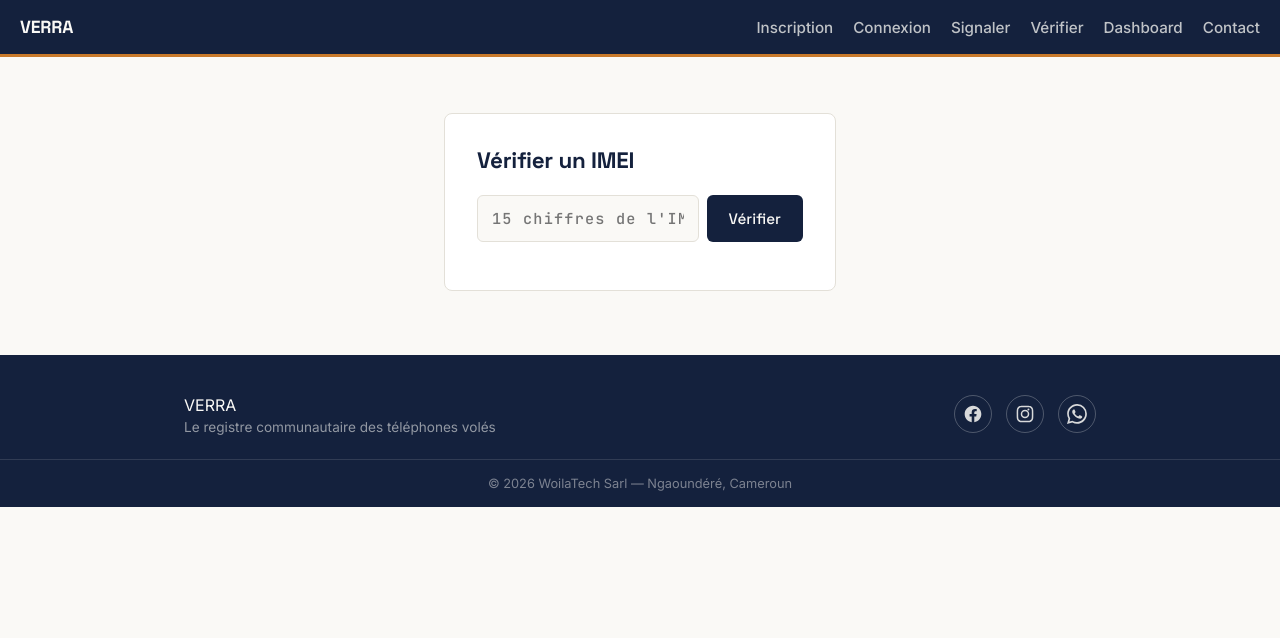
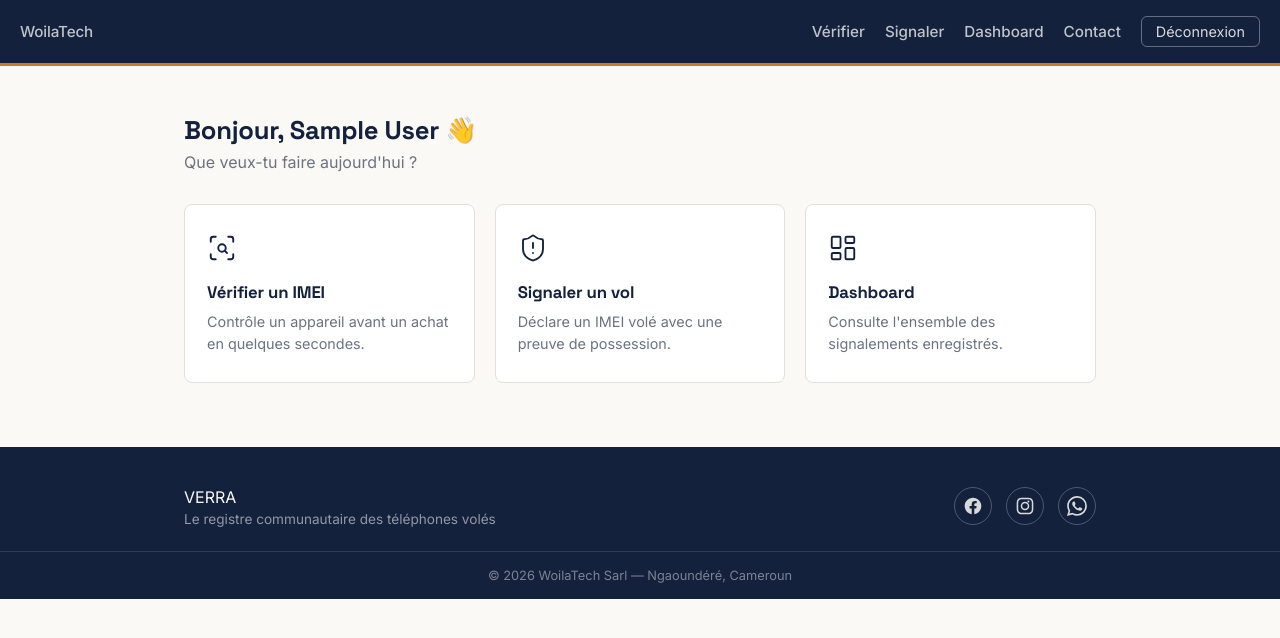
Before and after one commit to adelinekoriye-rgb/verre-frontend, a React (Vite) app: page / in a window 1280 px wide. Shown: the top 638 px of the page. Built offline with nearby package versions, Linux system fonts and the light colour scheme; no server answers; sample sign-in values are in the browser's storage.

Commit message:
Nouvelle page d'accueil apres connexion et navbar dynamique

```diff
--- a/src/App.css
+++ b/src/App.css
@@ -681,3 +681,71 @@
   .hero-cta { flex-direction: column; align-items: stretch; }
   .hero-cta .btn-primary, .hero-cta .btn-ghost { text-align: center; }
 }
+
+/* Home */
+.home-header {
+  margin-bottom: 32px;
+}
+
+.home-header h2 {
+  font-size: 1.6rem;
+  margin-bottom: 6px;
+}
+
+.home-sub {
+  color: #6B7280;
+  margin: 0;
+}
+
+.home-grid {
+  display: grid;
+  grid-template-columns: repeat(auto-fit, minmax(220px, 1fr));
+  gap: 20px;
+}
+
+.home-card {
+  background: white;
+  border: 1px solid var(--line);
+  border-radius: 8px;
+  padding: 28px 22px;
+  text-decoration: none;
+  color: var(--ink);
+  transition: border-color 0.15s ease, transform 0.15s ease;
+}
+
+.home-card:hover {
+  border-color: var(--ink);
+  transform: translateY(-2px);
+}
+
+.home-card svg {
+  color: var(--ink);
+  margin-bottom: 14px;
+}
+
+.home-card h3 {
+  font-size: 1.05rem;
+  margin: 0 0 8px;
+}
+
+.home-card p {
+  color: #6B7280;
+  font-size: 0.9rem;
+  line-height: 1.5;
+  margin: 0;
+}
+.navbar-logout {
+  background: none;
+  border: 1px solid rgba(250, 249, 246, 0.35);
+  color: rgba(250, 249, 246, 0.85);
+  padding: 6px 14px;
+  border-radius: 6px;
+  font-family: var(--font-body);
+  font-size: 0.9rem;
+  transition: border-color 0.15s ease, color 0.15s ease;
+}
+
+.navbar-logout:hover {
+  border-color: var(--pending);
+  color: var(--pending);
+}
--- a/src/App.jsx
+++ b/src/App.jsx
@@ -6,28 +6,23 @@ import LoginPage from "./pages/LoginPage";
 import ResellerDashboard from "./pages/ResellerDashboard";
 import WelcomePage from "./pages/WelcomePage";
 import PrivateRoute from "./components/PrivateRoute";
+import Navbar from './components/Navbar';
 import Footer from './components/Footer';
 import ContactPage from './pages/ContactPage';
+import HomePage from './pages/HomePage';
 import "./App.css";
 
 function App() {
   return (
     <BrowserRouter>
-      <nav className="navbar">
-        <span className="navbar-brand">VERRA</span>
-        <Link to="/register">Inscription</Link>
-        <Link to="/login">Connexion</Link>
-        <Link to="/report">Signaler</Link>
-        <Link to="/">Vérifier</Link>
-        <Link to="/dashboard">Dashboard</Link>
-        <Link to="/contact">Contact</Link>
-      </nav>
+      <Navbar />
 
       <Routes>
   <Route path="/welcome" element={<WelcomePage />} />
   <Route path="/register" element={<RegisterPage />} />
   <Route path="/login" element={<LoginPage />} />
-  <Route path="/" element={<PrivateRoute><VerifyPage /></PrivateRoute>} />
+  <Route path="/" element={<PrivateRoute><HomePage /></PrivateRoute>} />
+ <Route path="/verify" element={<PrivateRoute><VerifyPage /></PrivateRoute>} />
   <Route path="/report" element={<PrivateRoute><ReportPage /></PrivateRoute>} />
   <Route path="/dashboard" element={<PrivateRoute><ResellerDashboard /></PrivateRoute>} />
   <Route path="/contact" element={<ContactPage />} />
--- /dev/null
+++ b/src/components/Navbar.jsx
@@ -0,0 +1,36 @@
+import { Link, useNavigate } from 'react-router-dom';
+import { isAuthenticated } from '../utils/auth';
+
+function Navbar() {
+  const navigate = useNavigate();
+  const loggedIn = isAuthenticated();
+
+  const handleLogout = () => {
+    localStorage.removeItem('token');
+    localStorage.removeItem('user');
+    navigate('/welcome');
+  };
+
+  return (
+    <nav className="navbar">
+      <Link to="/" className="navbar-brand" style={{ textDecoration: 'none' }}>WoilaTech</Link>
+      {loggedIn ? (
+        <>
+          <Link to="/verify">Vérifier</Link>
+          <Link to="/report">Signaler</Link>
+          <Link to="/dashboard">Dashboard</Link>
+          <Link to="/contact">Contact</Link>
+          <button onClick={handleLogout} className="navbar-logout">Déconnexion</button>
+        </>
+      ) : (
+        <>
+          <Link to="/register">Inscription</Link>
+          <Link to="/login">Connexion</Link>
+          <Link to="/contact">Contact</Link>
+        </>
+      )}
+    </nav>
+  );
+}
+
+export default Navbar;
--- /dev/null
+++ b/src/pages/HomePage.jsx
@@ -0,0 +1,39 @@
+import { Link } from 'react-router-dom';
+import { ShieldAlert, ScanSearch, LayoutDashboard } from 'lucide-react';
+
+function HomePage() {
+  const user = JSON.parse(localStorage.getItem('user') || 'null');
+
+  return (
+    <div className="page-wide">
+      <div className="home-header">
+        <h2>Bonjour{user?.name ? `, ${user.name}` : ''} 👋</h2>
+        <p className="home-sub">Que veux-tu faire aujourd'hui ?</p>
+      </div>
+
+      <div className="home-grid">
+        <Link to="/verify" className="home-card">
+          <ScanSearch size={30} strokeWidth={1.5} />
+          <h3>Vérifier un IMEI</h3>
+          <p>Contrôle un appareil avant un achat en quelques secondes.</p>
+        </Link>
+
+        <Link to="/report" className="home-card">
+          <ShieldAlert size={30} strokeWidth={1.5} />
+          <h3>Signaler un vol</h3>
+          <p>Déclare un IMEI volé avec une preuve de possession.</p>
+        </Link>
+
+        {(user?.role === 'revendeur' || user?.role === 'admin') && (
+          <Link to="/dashboard" className="home-card">
+            <LayoutDashboard size={30} strokeWidth={1.5} />
+            <h3>Dashboard</h3>
+            <p>Consulte l'ensemble des signalements enregistrés.</p>
+          </Link>
+        )}
+      </div>
+    </div>
+  );
+}
+
+export default HomePage;
```
